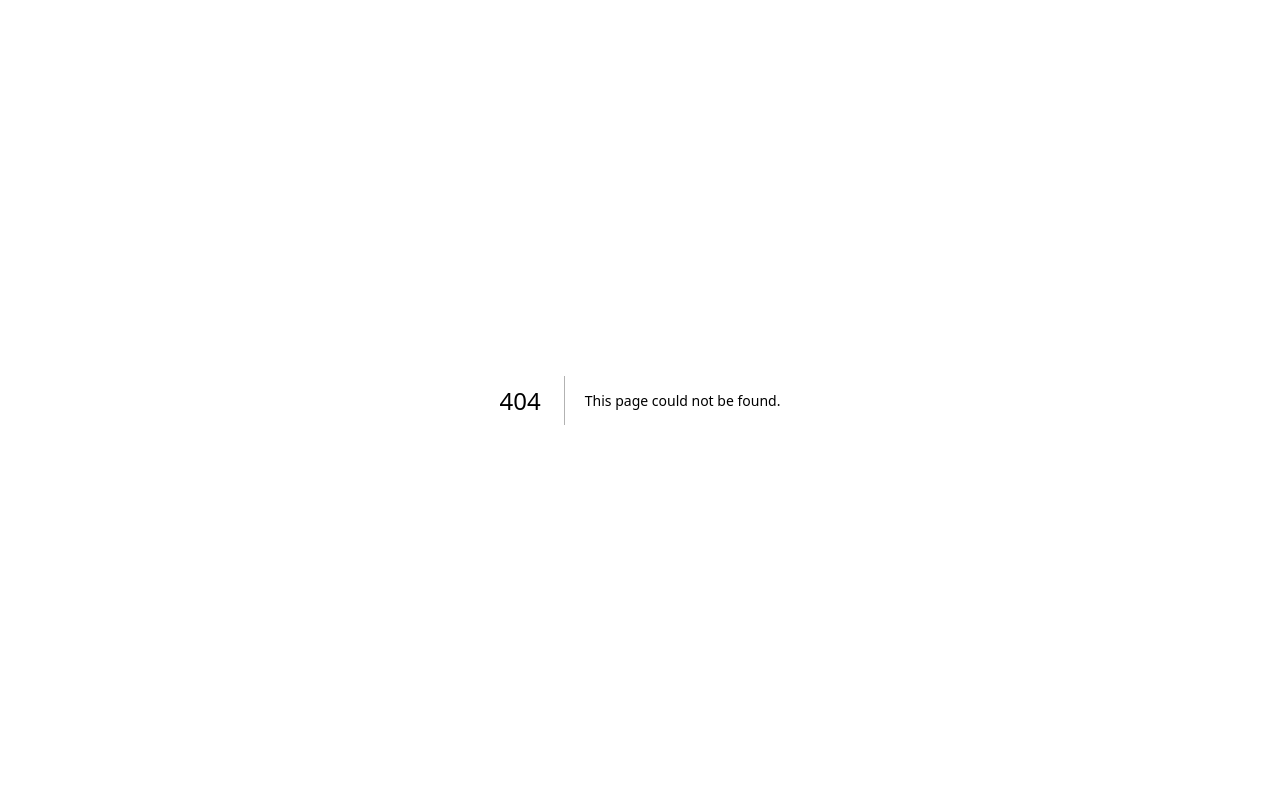
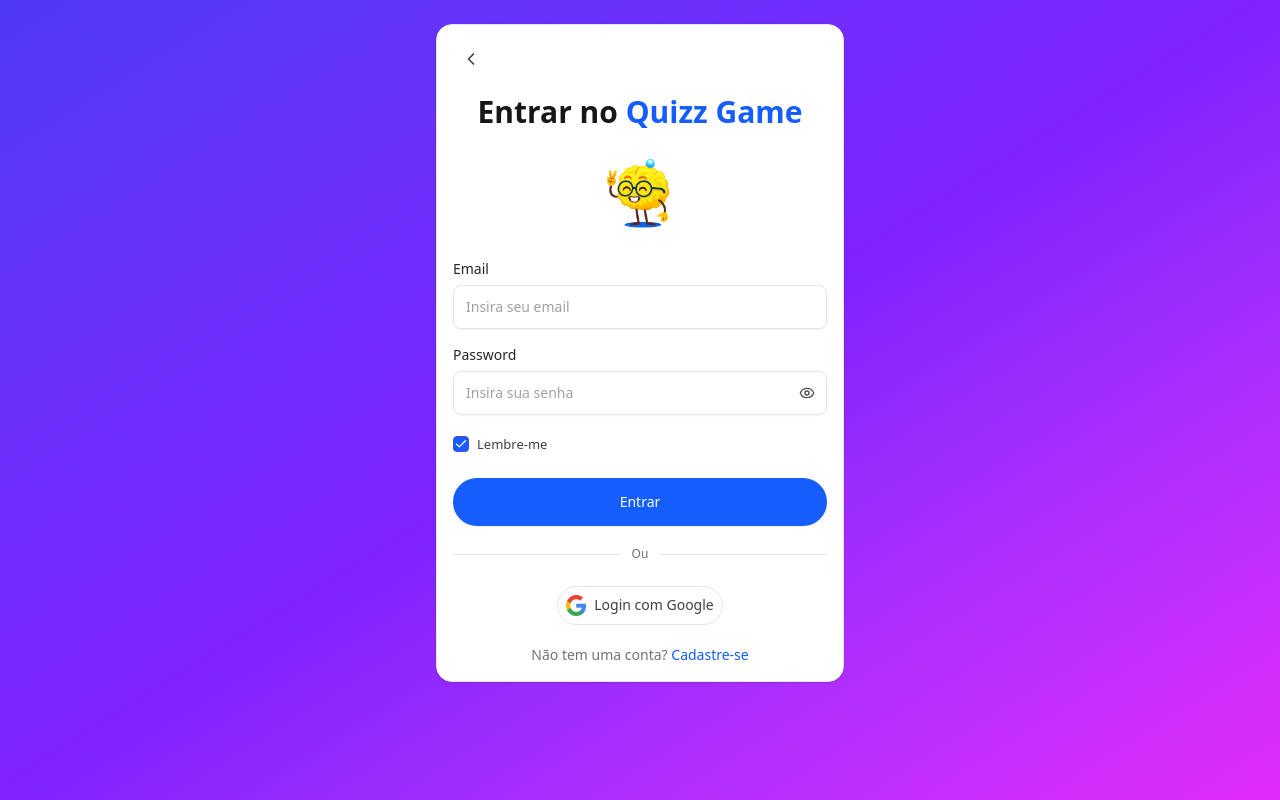
Before and after one commit to ValfranJr/ConcursoFSC4-Equipe4, a Next.js app: page /frontend/login in a window 1280 px wide. Before the commit this address had no page. Built offline with nearby package versions, Linux system fonts and the light colour scheme.

Commit message:
feat: adicionando página de login e painel de autenticação com validação de formulário

```diff
--- a/src/app/components/IntroPage.tsx
+++ b/src/app/components/IntroPage.tsx
@@ -13,7 +13,7 @@
           <Image src="/avatar-quizz.png" alt="logo" width={200} height={200} />
         </div>
         <div className="flex justify-center mt-20">
-          <Link href="/login">
+          <Link href="/frontend/login">
             <button className=" w-[300px] bg-primary hover:bg-secondary-foreground hover:text-primary text-primary-foreground font-medium py-3 rounded-2xl">
               Start
             </button>
--- /dev/null
+++ b/src/app/components/auth/LoginPage.tsx
@@ -0,0 +1,13 @@
+"use client";
+
+import { LoginPanel } from "./LoginPanel";
+
+export function LoginPage() {
+  return (
+    <div className="min-h-svh bg-gradient-to-br from-indigo-600 via-violet-600 to-fuchsia-500">
+      <div className="mx-auto min-h-svh max-w-md px-5 py-6 ">
+        <LoginPanel />
+      </div>
+    </div>
+  );
+}
--- /dev/null
+++ b/src/app/components/auth/LoginPanel.tsx
@@ -0,0 +1,181 @@
+"use client";
+
+import Image from "next/image";
+import { Button } from "@/app/components/ui/button";
+import { Input } from "@/app/components/ui/input";
+import { Label } from "@/app/components/ui/label";
+import { Checkbox } from "@/app/components/ui/checkbox";
+import { Eye, EyeOff, ChevronLeft, Circle } from "lucide-react";
+import { useState } from "react";
+import { loginSchema } from "@/lib/schemas/auth";
+import type * as z from "zod";
+import { useForm } from "react-hook-form";
+import { zodResolver } from "@hookform/resolvers/zod";
+import { useRouter } from "next/navigation";
+
+type LoginFormData = z.infer<typeof loginSchema>;
+
+const mockUser = {
+  email: "admin@quizz.com",
+  password: "123456789",
+};
+
+export function LoginPanel() {
+  const [showPassword, setShowPassword] = useState(false);
+  const router = useRouter();
+  const {
+    register,
+    handleSubmit,
+    formState: { errors: Errors },
+  } = useForm<LoginFormData>({
+    resolver: zodResolver(loginSchema),
+    mode: "onChange",
+    defaultValues: {
+      email: "",
+      password: "",
+      rememberMe: false,
+    },
+  });
+
+  const onSubmit = (data: LoginFormData) => {
+    if (data.email === mockUser.email && data.password === mockUser.password) {
+      router.push("/frontend/home");
+    } else {
+      alert("Email ou senha inválida");
+    }
+  };
+
+  return (
+    <div className="rounded-2xl border border-neutral-200 bg-white  p-4 shadow-sm">
+      {/* Voltar */}
+      <div className="mb-4 flex items-center justify-between">
+        <button
+          type="button"
+          className="inline-flex h-9 w-9 items-center justify-center rounded-full text-neutral-700 hover:bg-neutral-200"
+          aria-label="Back"
+        >
+          <ChevronLeft className="h-5 w-5" />
+        </button>
+      </div>
+
+      {/* Titulo */}
+      <h1 className="mb-6 text-center text-3xl font-semibold leading-tight text-neutral-900">
+        Entrar no <span className="text-blue-600">Quizz Game</span>
+      </h1>
+      {/* Avatar */}
+      <div className="mb-6 flex justify-center">
+        <div className="relative h-20 w-20">
+          <Image
+            src="/avatar-quizz.png"
+            alt="Quizzie Bot Avatar"
+            fill
+            sizes="80px"
+            className="object-contain"
+            priority
+          />
+        </div>
+      </div>
+
+      {/* Form */}
+      <form onSubmit={handleSubmit(onSubmit)} className="mt-5 space-y-4">
+        {/* Email */}
+        <div className="space-y-1.5">
+          <Label htmlFor="email" className="text-sm text-neutral-800">
+            Email
+          </Label>
+          <Input
+            id="email"
+            type="email"
+            placeholder="Insira seu email"
+            {...register("email")}
+            className="h-11 rounded-md border-neutral-200 bg-white/80 placeholder:text-neutral-400"
+          />
+          {Errors.email && (
+            <p className="text-sm text-red-500">{Errors.email.message}</p>
+          )}
+        </div>
+
+        {/* Senha */}
+        <div className="space-y-1.5">
+          <Label htmlFor="password" className="text-sm text-neutral-800">
+            Password
+          </Label>
+          <div className="relative">
+            <Input
+              id="password"
+              type={showPassword ? "text" : "password"}
+              placeholder="Insira sua senha"
+              {...register("password")}
+              className="h-11 rounded-md border-neutral-200 pr-10 placeholder:text-neutral-400"
+            />
+            <button
+              type="button"
+              onClick={() => setShowPassword((v) => !v)}
+              className="absolute right-2 top-1/2 -translate-y-1/2 rounded-md p-1 text-neutral-600 hover:bg-neutral-100"
+              aria-label={showPassword ? "Hide password" : "Show password"}
+            >
+              {showPassword ? (
+                <EyeOff className="h-4 w-4" />
+              ) : (
+                <Eye className="h-4 w-4" />
+              )}
+            </button>
+            {Errors.password && (
+              <p className="text-sm text-red-500">{Errors.password.message}</p>
+            )}
+          </div>
+        </div>
+
+        {/* Lembrar */}
+        <div className="flex items-center gap-2 pt-1">
+          <Checkbox
+            id="remember"
+            defaultChecked
+            {...register("rememberMe")}
+            className="data-[state=checked]:bg-blue-600"
+          />
+          <Label htmlFor="remember" className="text-[13px] text-neutral-700">
+            Lembre-me
+          </Label>
+        </div>
+        {/* Entrar */}
+        <Button
+          type="submit"
+          className="mt-2 h-12 w-full rounded-full bg-blue-600 text-white hover:bg-blue-700"
+        >
+          Entrar
+        </Button>
+
+        {/* Ou */}
+        <div className="relative py-1">
+          <div className="absolute inset-0 flex items-center">
+            <div className="h-px w-full bg-neutral-200" />
+          </div>
+          <div className="relative flex justify-center">
+            <span className="bg-white px-3 text-xs text-neutral-500">Ou</span>
+          </div>
+        </div>
+
+        {/* Botão Google */}
+        <div className="flex items-center justify-center gap-8 py-1">
+          <button
+            type="button"
+            className="flex items-center rounded-full border border-neutral-200 p-2 hover:bg-neutral-200"
+            aria-label="Login com Google"
+          >
+            <Image src="/google.png" alt="Google" width={20} height={20} />
+            <span className="ml-2 text-sm font-medium text-neutral-700">
+              Login com Google
+            </span>
+          </button>
+        </div>
+        <p className="text-center text-sm text-neutral-500">
+          Não tem uma conta?{" "}
+          <a href="/signup" className="text-blue-600">
+            Cadastre-se
+          </a>
+        </p>
+      </form>
+    </div>
+  );
+}
--- /dev/null
+++ b/src/app/frontend/login/page.tsx
@@ -0,0 +1,5 @@
+import { LoginPage } from "@/app/components/auth/LoginPage";
+
+export default function Page() {
+  return <LoginPage />;
+}
--- /dev/null
+++ b/src/lib/schemas/auth.ts
@@ -0,0 +1,63 @@
+import * as z from "zod";
+
+export const loginSchema = z.object({
+  email: z
+    .email("Por favor, insira um email válido")
+    .min(1, "Email é obrigatório"),
+  password: z
+    .string()
+    .min(8, "A senha deve ter no mínimo 8 caracteres")
+    .max(12, "A senha deve ter no máximo 12 caracteres"),
+  rememberMe: z.boolean().optional(),
+});
+
+export const registerSchema = z
+  .object({
+    name: z
+      .string()
+      .min(2, "O nome deve ter no mínimo 2 caracteres")
+      .max(50, "O nome deve ter no máximo 50 caracteres"),
+    email: z
+      .email("Por favor, insira um email válido")
+      .min(1, "Email é obrigatório"),
+    password: z
+      .string()
+      .min(8, "A senha deve ter no mínimo 8 caracteres")
+      .regex(
+        /^(?=.*[a-z])(?=.*[A-Z])(?=.*\d)/,
+        "A senha deve conter pelo menos uma letra minúscula, uma letra maiúscula e um número"
+      ),
+    confirmPassword: z.string(),
+  })
+  .refine((data) => data.password === data.confirmPassword, {
+    message: "As senhas não coincidem",
+    path: ["confirmPassword"],
+  });
+
+export const forgotPasswordSchema = z.object({
+  email: z
+    .email("Por favor, insira um email válido")
+    .min(1, "Email é obrigatório"),
+});
+
+export const resetPasswordSchema = z
+  .object({
+    password: z
+      .string()
+      .min(8, "A senha deve ter no mínimo 8 caracteres")
+      .regex(
+        /^(?=.*[a-z])(?=.*[A-Z])(?=.*\d)/,
+        "A senha deve conter pelo menos uma letra minúscula, uma letra maiúscula e um número"
+      ),
+    confirmPassword: z.string(),
+  })
+  .refine((data) => data.password === data.confirmPassword, {
+    message: "As senhas não coincidem",
+    path: ["confirmPassword"],
+  });
+
+// Tipos TypeScript derivados dos schemas
+export type LoginFormData = z.infer<typeof loginSchema>;
+export type RegisterFormData = z.infer<typeof registerSchema>;
+export type ForgotPasswordFormData = z.infer<typeof forgotPasswordSchema>;
+export type ResetPasswordFormData = z.infer<typeof resetPasswordSchema>;
```
Also changed, not shown: public/google.png (added).
